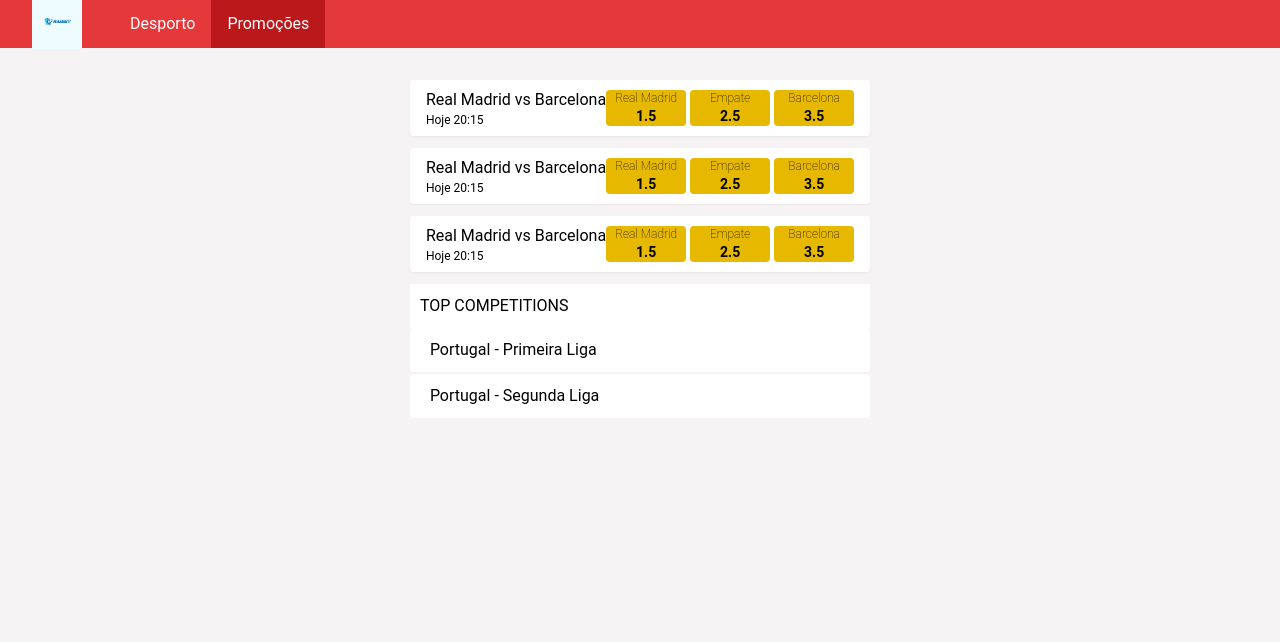
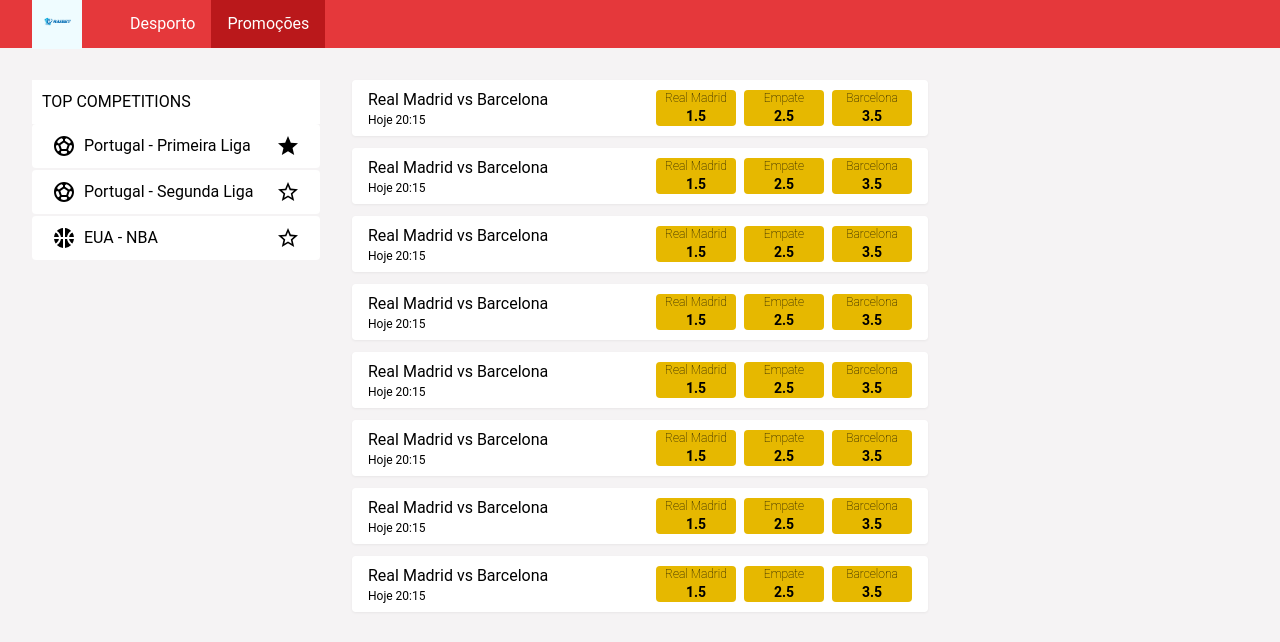
Before and after one commit to gonaloppcc/projetoRAS, a Next.js app in the folder frontend/: page / in a window 1280 px wide. Shown: the top 642 px of the page. Built offline with nearby package versions, Linux system fonts and the light colour scheme.

Commit message:
Adjust in some Cards. Add BettingSlip components.

```diff
--- /dev/null
+++ b/frontend/src/components/BettingSlip/index.tsx
@@ -0,0 +1,5 @@
+import React from 'react';
+
+export const BettingSlip = () => {
+    return <div className=""></div>;
+};
--- a/frontend/src/components/CompetitionCard/index.tsx
+++ b/frontend/src/components/CompetitionCard/index.tsx
@@ -1,4 +1,8 @@
 import React from 'react';
+import SportsSoccerIcon from '@mui/icons-material/SportsSoccer';
+import SportsBasketballIcon from '@mui/icons-material/SportsBasketball';
+import StarBorderIcon from '@mui/icons-material/StarBorder';
+import StarIcon from '@mui/icons-material/Star';
 
 export interface CompetitionProps {
     name: string;
@@ -13,11 +17,15 @@
 }: CompetitionProps) => {
     return (
         <div className="flex flex-row justify-between items-center w-full px-5 py-2.5 gap-1 bg-WHITE rounded cursor-pointer">
-            <div className="flex flex-row justify-between items-center p-0 gap-1">
-                {/* TODO: Insert eventType icon here!! */}
+            <div className="flex flex-row justify-between items-center p-0 gap-2">
+                {
+                    eventType === 'football' && <SportsSoccerIcon />
+                    /* TODO: Insert more events icons here!! */
+                }
+                {eventType === 'basketball' && <SportsBasketballIcon />}
                 {name}
             </div>
-            {isFavorite && <>{/* TODO: Insert Favorite icon here!! */}</>}
+            {isFavorite ? <StarIcon /> : <StarBorderIcon />}
         </div>
     );
 };
--- a/frontend/src/components/Competitions/index.tsx
+++ b/frontend/src/components/Competitions/index.tsx
@@ -7,7 +7,7 @@
 
 export const Competitions = ({competitions}: CompetitionsProps) => {
     return (
-        <div className="flex flex-col items-start max-w-lg p-0">
+        <div className="flex flex-col items-start w-full p-0">
             <div className="p-2.5 bg-WHITE w-full">
                 {'TOP COMPETITIONS' /* FIXME: Hardcoded for now!! */}
             </div>
--- a/frontend/src/components/EventCard/index.tsx
+++ b/frontend/src/components/EventCard/index.tsx
@@ -14,7 +14,7 @@
 
 export const EventCard = (props: EventCardProps) => {
     return (
-        <div className="flex flex-row justify-between items-center px-4 py-2 max-w-lg h-18 drop-shadow-sm rounded bg-WHITE">
+        <div className="flex flex-row justify-between items-center px-4 py-2 min-w-min w-full h-18 drop-shadow-sm rounded bg-WHITE gap-5">
             <div className="flex flex-row items-center gap-1">
                 {/* TODO: Add Promotion image here <div>Promotion image if needed</div>*/}
                 <div className="flex flex-col justify-start items-start">
@@ -24,7 +24,7 @@
                     </span>
                 </div>
             </div>
-            <div className="flex flex-row justify-end items-center gap-1">
+            <div className="flex flex-row justify-end items-center gap-2">
                 {props.odds.map((odd) => (
                     <OddCard key={odd.name} {...odd} />
                 ))}
--- a/frontend/src/components/PageLayout/index.tsx
+++ b/frontend/src/components/PageLayout/index.tsx
@@ -1,5 +1,26 @@
 import React from 'react';
 import {Navbar} from '@components/Navbar';
+import {Competitions} from '@components/Competitions';
+import {CompetitionProps} from '@components/CompetitionCard';
+import {BettingSlip} from '@components/BettingSlip';
+
+const MOCK_COMPETITIONS: CompetitionProps[] = [
+    {
+        name: 'Portugal - Primeira Liga',
+        eventType: 'football',
+        isFavorite: true,
+    },
+    {
+        name: 'Portugal - Segunda Liga',
+        eventType: 'football',
+        isFavorite: false,
+    },
+    {
+        name: 'EUA - NBA',
+        eventType: 'basketball',
+        isFavorite: false,
+    },
+];
 
 export interface PageLayoutProps {
     children: React.ReactNode;
@@ -8,13 +29,17 @@
 export const PageLayout = ({children}: PageLayoutProps) => {
     return (
         <div className="w-screen h-screen flex flex-col">
-            <Navbar></Navbar>
+            <Navbar />
             <div className="w-full h-full p-8 bg-CULTURED flex flex-row justify-center gap-8">
-                <div className="hidden md:flex flex-row justify-center w-1/4"></div>
+                <div className="hidden md:flex flex-row justify-start w-1/4">
+                    <Competitions competitions={MOCK_COMPETITIONS} />
+                </div>
                 <div className="flex flex-row justify-center w-1/2">
                     {children}
                 </div>
-                <div className="hidden md:flex flex-row justify-center w-1/4 "></div>
+                <div className="hidden md:flex flex-row justify-center w-1/4">
+                    <BettingSlip />
+                </div>
             </div>
         </div>
     );
--- a/frontend/src/pages/index.tsx
+++ b/frontend/src/pages/index.tsx
@@ -1,8 +1,5 @@
 import type {NextPage} from 'next';
 import {EventCard, EventCardProps} from '@components/EventCard';
-//import hello from '../../locales/pt/common.json';
-import {Competitions} from '@components/Competitions';
-import {CompetitionProps} from '@components/CompetitionCard';
 import {PageLayout} from '@components/PageLayout';
 
 /* FIXME Mock data hardcoded */
@@ -25,30 +22,25 @@
     ],
 };
 
-const MOCK_EVENTS: EventCardProps[] = [MOCK_EVENT, MOCK_EVENT, MOCK_EVENT];
-
-const MOCK_COMPETITIONS: CompetitionProps[] = [
-    {
-        name: 'Portugal - Primeira Liga',
-        eventType: 'Futebol',
-        isFavorite: true,
-    },
-    {
-        name: 'Portugal - Segunda Liga',
-        eventType: 'Futebol',
-        isFavorite: false,
-    },
+const MOCK_EVENTS: EventCardProps[] = [
+    MOCK_EVENT,
+    MOCK_EVENT,
+    MOCK_EVENT,
+    MOCK_EVENT,
+    MOCK_EVENT,
+    MOCK_EVENT,
+    MOCK_EVENT,
+    MOCK_EVENT,
 ];
-
 const Home: NextPage = () => {
     /* FIXME DUMMY MAIN PAGE!! */
     return (
         <PageLayout>
-            <div className="flex flex-col justify-start gap-3">
+            <div className="flex flex-col justify-start gap-3 w-full">
                 {MOCK_EVENTS.map((event) => (
                     <EventCard key={event.eventName} {...event} />
                 ))}
-                <Competitions competitions={MOCK_COMPETITIONS} />
+                {/*<Competitions competitions={MOCK_COMPETITIONS} />*/}
             </div>
         </PageLayout>
     );
```
